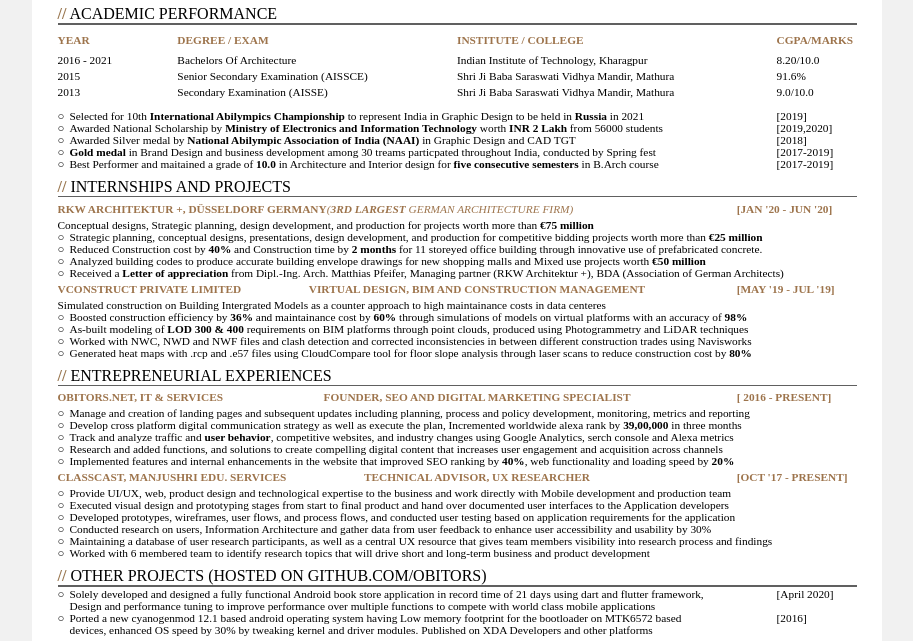
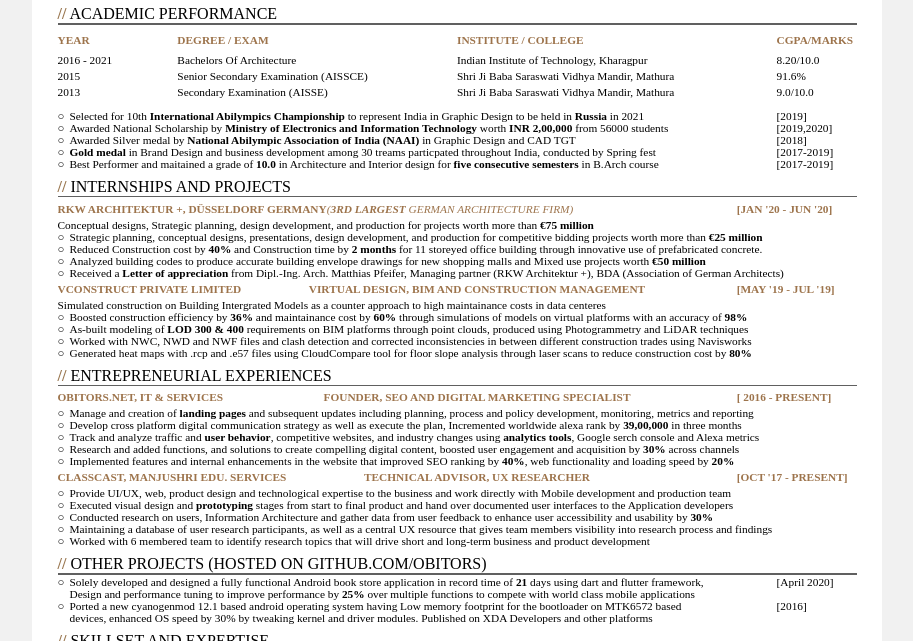
Before and after one commit to obitors/online-cv3, a website: page index.html in a window 1280 px wide. Shown: the part 102-743 px from the top of the page, without its empty margins (183-1096 px from the left). Drawn offline with Linux system fonts and the light colour scheme; a script that the page names is missing.

Commit message:
version 28

```diff
--- a/index.html
+++ b/index.html
@@ -128,7 +128,7 @@
                 <div class="item-row">
                     <div class="bullet">○</div>
                     <div class="award-item-content">
-                        Awarded National Scholarship by <b>Ministry of Electronics and Information Technology</b> worth <b>INR 2 Lakh</b> from 56000 students
+                        Awarded National Scholarship by <b>Ministry of Electronics and Information Technology</b> worth <b>INR 2,00,000</b> from 56000 students
                     </div>
                     <div class="item-year">
                         [2019,2020]
@@ -279,7 +279,7 @@
                     <div class="item-row">
                         <div class="bullet">○</div>
                         <div class="item-content">
-                            Manage and creation of landing pages and subsequent updates including planning, process and policy development, monitoring, metrics and reporting
+                            Manage and creation of <b>landing pages</b> and subsequent updates including planning, process and policy development, monitoring, metrics and reporting
                         </div>
                     </div>
                     <div class="item-row">
@@ -291,13 +291,13 @@
                     <div class="item-row">
                         <div class="bullet">○</div>
                         <div class="item-content">
-                            Track and analyze traffic and <b>user behavior</b>, competitive websites, and industry changes using Google Analytics, serch console and Alexa metrics
+                            Track and analyze traffic and <b>user behavior</b>, competitive websites, and industry changes using <b>analytics tools</b>, Google serch console and Alexa metrics
                         </div>
                     </div>
                     <div class="item-row">
                         <div class="bullet">○</div>
                         <div class="item-content">
-                            Research and added functions, and solutions to create compelling digital content that increases user engagement and acquisition across channels
+                            Research and added functions, and solutions to create compelling digital content, boosted user engagement and acquisition by <b>30%</b> across channels
                         </div>
                     </div>
 
@@ -329,19 +329,19 @@
                     <div class="item-row">
                         <div class="bullet">○</div>
                         <div class="item-content">
-                            Executed visual design and prototyping stages from start to final product and hand over documented user interfaces to the Application developers
+                            Executed visual design and <b>prototyping</b> stages from start to final product and hand over documented user interfaces to the Application developers
                         </div>
                     </div>
-                    <div class="item-row">
+                    <!--<div class="item-row">
                         <div class="bullet">○</div>
                         <div class="item-content">
                             Developed prototypes, wireframes, user flows, and process flows, and conducted user testing based on application requirements for the application
                         </div>
-                    </div>
+                    </div>-->
                     <div class="item-row">
                         <div class="bullet">○</div>
                         <div class="item-content">
-                            Conducted research on users, Information Architecture and gather data from user feedback to enhance user accessibility and usability by 30%
+                            Conducted research on users, Information Architecture and gather data from user feedback to enhance user accessibility and usability by <b>30%</b>
                         </div>
                     </div>
                     <div class="item-row">
@@ -369,7 +369,7 @@
                     <div class="item-row">
                         <div class="bullet">○</div>
                         <div class="award-item-content">
-                            Solely developed and designed a fully functional Android book store application in record time of 21 days using dart and flutter framework,
+                            Solely developed and designed a fully functional Android book store application in record time of <b>21</b> days using dart and flutter framework,
                         </div>
                         <div class="item-year">
                             [April 2020]
@@ -378,7 +378,7 @@
                     <div class="item-row">
                         <div class="bullet"> </div>
                         <div class="award-item-content">
-                            Design and performance tuning to improve performance over multiple functions to compete with world class mobile applications
+                            Design and performance tuning to improve performance by <b>25%</b> over multiple functions to compete with world class mobile applications
                         </div>
                         <div class="item-year">
 
@@ -465,13 +465,10 @@
                     </div>
                 </div>
             </div>
-
-
             <div class="POR">
                 <div class="heading">
                     Positions of Responsibility
-                    <div class="seperator">
-                    </div>
+                    <div class="seperator"></div>
                 </div>
                 <div class="intern">
                     <div class="item-row-heading">
```
